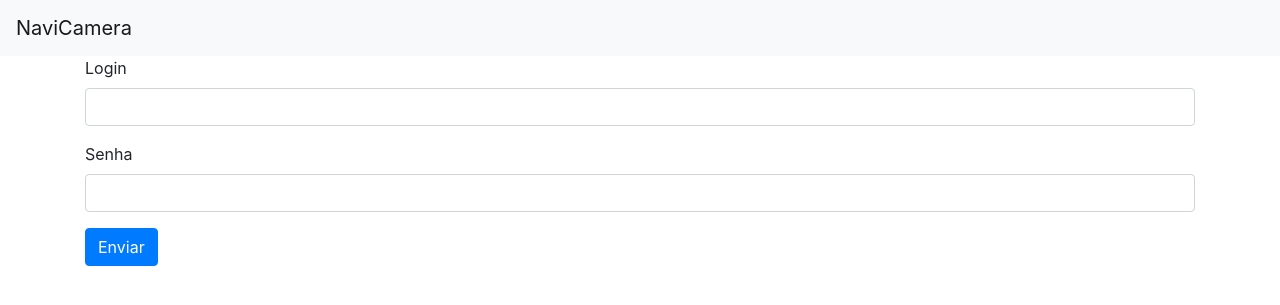
After one commit to crislmfroes/navicamera-web, a Flask app: page /login in a window 1280 px wide. The commit adds this page. Shown: the top 305 px of the page. Run offline with Flask 2, Linux system fonts and the light colour scheme; data comes from the database, SQL or seed files in the repository; some libraries are stand-ins or nearby versions.

Commit message:
adicionou controle de sessão

```diff
--- a/app.py
+++ b/app.py
@@ -3,10 +3,14 @@ import pickle
 
 import cv2
 from cv2 import aruco
-from flask import Flask, redirect, render_template, request, url_for
+from flask import Flask, redirect, render_template, request, url_for, session
 from flask_sqlalchemy import SQLAlchemy
 
 from threading import Timer
+
+from sqlalchemy_utils.types.password import PasswordType, Password
+
+from sqlalchemy_utils import force_auto_coercion
 
 from flask_weasyprint import HTML, render_pdf
 
@@ -14,8 +18,14 @@ from flask_restful import Resource, Api
 
 from forms.marcador import MarcadorForm
 
+from forms.usuario import LoginForm
+
+from hashlib import md5
+
+force_auto_coercion()
+
 app = Flask(__name__)
-app.config["SQLALCHEMY_DATABASE_URI"] = "postgresql://postgres:postgres@localhost/navicamera"
+app.config["SQLALCHEMY_DATABASE_URI"] = "postgresql+pg8000://postgres:postgres@localhost/navicamera"
 app.config["SQLALCHEMY_TRACK_MODIFICATIONS"] = False
 
 N_MARKERS = 1000
@@ -34,6 +44,12 @@ class Marcador(db.Model):
     nome = db.Column(db.String(50))
     used = db.Column(db.Boolean)
 
+class Usuario(db.Model):
+    cod = db.Column(db.Integer, primary_key=True)
+    login = db.Column(db.String(50))
+    senha = db.Column(db.String(500))
+    admin = db.Column(db.Boolean)
+
 class ApiMarcadorAll(Resource):
     def get(self):
         marcadores = list()
@@ -43,7 +59,7 @@ class ApiMarcadorAll(Resource):
                 'nome': marcador.nome,
                 'descricao': marcador.descricao
             })
-            return marcadores
+        return marcadores
 
 def delete_image(cod):
     if os.path.isfile(os.path.join('static', 'markers', '{}.png'.format(cod))):
@@ -58,6 +74,22 @@ def populate_database():
             marcador = Marcador(cod=i, used=False)
             db.session.add(marcador)
         db.session.commit()
+    try:
+        os.mkdir(os.path.join('static', 'markers'))
+    except FileExistsError:
+        print('Encontrado diretório de marcadores ...')
+    if Usuario.query.filter(Usuario.admin == True).count() == 0:
+        root = Usuario()
+        root.admin = True
+        root.login = 'crislmfroes'
+        root.senha = md5('xenomorfo'.encode('utf-8')).hexdigest()
+        db.session.add(root)
+        db.session.commit()
+
+@app.before_request
+def filtra_login():
+    if session.get('logado') != True and request.endpoint != 'login':
+        return redirect(url_for('login'))
 
 @app.route('/')
 def listar():
@@ -80,8 +112,6 @@ def salvar():
         return redirect(url_for('listar'))
     return render_template('formulario.html', form=form, marcador=marcador)
 
-
-
 @app.route('/excluir')
 def excluir():
     cod = request.args.get('cod')
@@ -96,13 +126,34 @@ def excluir():
 def marcador():
     cod = request.args.get('cod')
     img_marcador = aruco.drawMarker(dictionary, int(cod) - 1, 1000)
-    cv2.imwrite(os.path.join('static', 'markers', '{}.png'.format(cod)), img_marcador)
+    cv2.imwrite(os.path.join('static', 'markers', '{}.jpg'.format(cod)), img_marcador)
     html = render_template('marcador.html', cod=int(cod))
     Timer(60, delete_image, (cod,)).start()
     return render_pdf(HTML(string=html))
 
+@app.route('/login', methods=['GET', 'POST'])
+def login():
+    form = LoginForm(request.form)
+    if request.method == 'POST':
+        login = form.login.data
+        senha = md5(form.senha.data.encode('utf-8')).hexdigest()
+        usuario = Usuario.query.filter_by(login=login, senha=senha).first()
+        if usuario is not None:
+            session['login'] = usuario.login
+            session['admin'] = usuario.admin
+            session['logado'] = True
+            return redirect(url_for('listar'))
+        return redirect(url_for('login'))
+    return render_template('login.html', form=form)
+
+@app.route('/logout')
+def logout():
+    session.clear()
+    return redirect(url_for('login'))
+
 def main():
     app.env = 'development'
+    app.secret_key = 'xenomorfo'
     app.run(debug=True)
 
 if __name__ == '__main__':
--- /dev/null
+++ b/forms/usuario.py
@@ -0,0 +1,5 @@
+from wtforms import Form, StringField, validators
+
+class LoginForm(Form):
+    login = StringField('Login', [validators.InputRequired()])
+    senha = StringField('Senha', [validators.InputRequired()])
--- a/requirements.txt
+++ b/requirements.txt
@@ -1,3 +1,4 @@
+aniso8601==7.0.0
 cairocffi==1.0.2
 CairoSVG==2.4.0
 cffi==1.12.3
@@ -5,6 +6,7 @@ Click==7.0
 cssselect2==0.2.1
 defusedxml==0.6.0
 Flask==1.0.3
+Flask-RESTful==0.3.7
 Flask-SQLAlchemy==2.4.0
 Flask-WeasyPrint==0.6
 Flask-WTF==0.14.2
@@ -15,9 +17,9 @@ MarkupSafe==1.1.1
 numpy==1.16.4
 opencv-contrib-python-headless==4.1.0.25
 Pillow==6.0.0
-psycopg2==2.8.2
 pycparser==2.19
 Pyphen==0.9.5
+pytz==2019.1
 six==1.12.0
 SQLAlchemy==1.3.4
 tinycss2==1.0.2
--- a/templates/base.html
+++ b/templates/base.html
@@ -1,26 +1,45 @@
 <!DOCTYPE html>
 <html lang="pt-BR">
+
 <head>
     <meta charset="UTF-8">
     <meta name="viewport" content="width=device-width, initial-scale=1.0">
     <meta http-equiv="X-UA-Compatible" content="ie=edge">
     <title>{% block title %}{% endblock %}</title>
-    <link rel="stylesheet" href="https://stackpath.bootstrapcdn.com/bootstrap/4.3.1/css/bootstrap.min.css"
-        integrity="sha384-ggOyR0iXCbMQv3Xipma34MD+dH/1fQ784/j6cY/iJTQUOhcWr7x9JvoRxT2MZw1T" crossorigin="anonymous">
+    <link rel="stylesheet" href="https://stackpath.bootstrapcdn.com/bootstrap/4.3.1/css/bootstrap.min.css" integrity="sha384-ggOyR0iXCbMQv3Xipma34MD+dH/1fQ784/j6cY/iJTQUOhcWr7x9JvoRxT2MZw1T"
+        crossorigin="anonymous">
 </head>
+
 <body>
+    <nav class="navbar navbar-expand-lg navbar-light bg-light">
+        <a class="navbar-brand" href="#">NaviCamera</a>
+        <button class="navbar-toggler" type="button" data-toggle="collapse" data-target="#navbarNav" aria-controls="navbarNav"
+            aria-expanded="false" aria-label="Toggle navigation">
+            <span class="navbar-toggler-icon"></span>
+        </button>
+        <div class="collapse navbar-collapse" id="navbarNav">
+            <ul class="navbar-nav">
+                {% if session.get('logado') == True %}
+                <li class="nav-item">
+                    <a class="nav-link disabled" href="#">{{session.get('login')}}</a>
+                </li>
+                <li class="nav-item">
+                    <a class="nav-link" href={{url_for('logout')}}>Logout</a>
+                </li>
+                {% endif %}
+            </ul>
+        </div>
+    </nav>
     <div class="container">
         {% block content %}
         {% endblock %}
     </div>
-    <script src="https://code.jquery.com/jquery-3.3.1.slim.min.js"
-        integrity="sha384-q8i/X+965DzO0rT7abK41JStQIAqVgRVzpbzo5smXKp4YfRvH+8abtTE1Pi6jizo"
+    <script src="https://code.jquery.com/jquery-3.3.1.slim.min.js" integrity="sha384-q8i/X+965DzO0rT7abK41JStQIAqVgRVzpbzo5smXKp4YfRvH+8abtTE1Pi6jizo"
         crossorigin="anonymous"></script>
-    <script src="https://cdnjs.cloudflare.com/ajax/libs/popper.js/1.14.7/umd/popper.min.js"
-        integrity="sha384-UO2eT0CpHqdSJQ6hJty5KVphtPhzWj9WO1clHTMGa3JDZwrnQq4sF86dIHNDz0W1"
+    <script src="https://cdnjs.cloudflare.com/ajax/libs/popper.js/1.14.7/umd/popper.min.js" integrity="sha384-UO2eT0CpHqdSJQ6hJty5KVphtPhzWj9WO1clHTMGa3JDZwrnQq4sF86dIHNDz0W1"
         crossorigin="anonymous"></script>
-    <script src="https://stackpath.bootstrapcdn.com/bootstrap/4.3.1/js/bootstrap.min.js"
-        integrity="sha384-JjSmVgyd0p3pXB1rRibZUAYoIIy6OrQ6VrjIEaFf/nJGzIxFDsf4x0xIM+B07jRM"
+    <script src="https://stackpath.bootstrapcdn.com/bootstrap/4.3.1/js/bootstrap.min.js" integrity="sha384-JjSmVgyd0p3pXB1rRibZUAYoIIy6OrQ6VrjIEaFf/nJGzIxFDsf4x0xIM+B07jRM"
         crossorigin="anonymous"></script>
 </body>
+
 </html>
--- /dev/null
+++ b/templates/login.html
@@ -0,0 +1,10 @@
+{% from '_formhelpers.html' import render_field %}
+{% extends 'base.html' %}
+{% block title %}Login{% endblock %}
+{% block content %}
+<form action={{url_for('login')}} method="post">
+    {{render_field(form.login, class="form-control")}}
+    {{render_field(form.senha, class="form-control")}}
+    <button type="submit" class="btn btn-primary">Enviar</button>
+</form>
+{% endblock %}
--- a/templates/marcador.html
+++ b/templates/marcador.html
@@ -1,5 +1 @@
-{% extends 'base.html' %}
-{% block title %}Marcador{% endblock %}
-{% block content %}
-<img src={{url_for('static', filename='markers/' + cod|string + '.png')}} alt="Marcador">
-{% endblock %}
+<img src={{url_for('static', filename='markers/' + cod|string + '.jpg')}} alt="Marcador" width="100px">
```
Also changed, not shown: static/style.css (+5 -11 lines).
